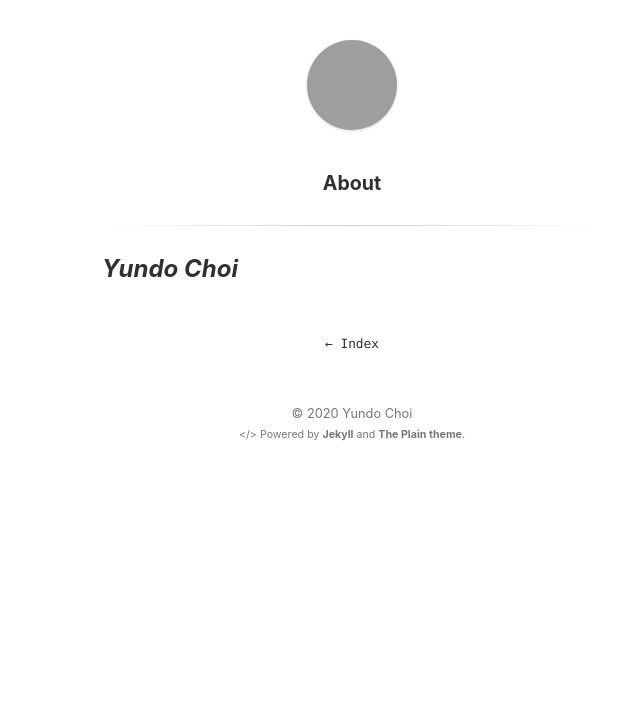
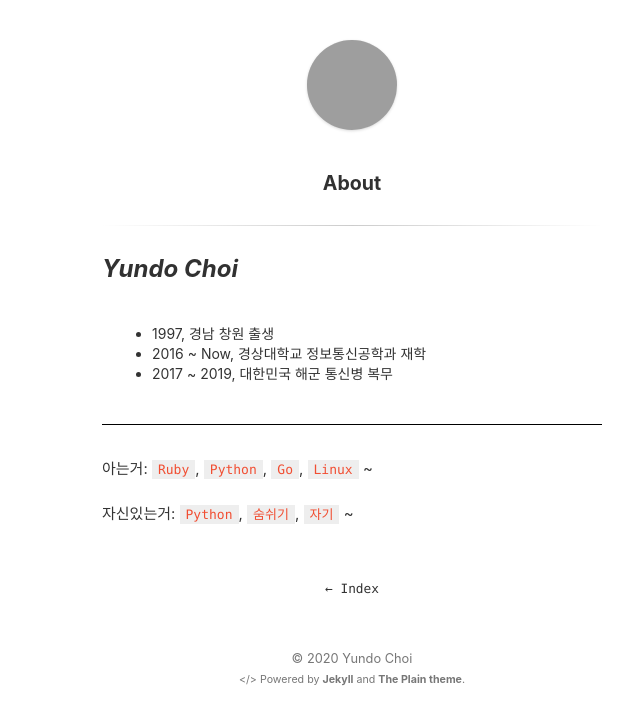
Before and after one commit to zygn/blog, a Jekyll site: the page built from about.md, in a window 1280 px wide. Shown: the top 725 px of the page, without its empty margins (288-928 px from the left). Built offline with Jekyll 4.4.1, drawn with Linux system fonts in a browser that asks for light colours; grey boxes are pictures that could not be loaded.

Commit message:
Update about.md

```diff
--- a/about.md
+++ b/about.md
@@ -2,6 +2,15 @@
 layout: page
 title: About
 ---
-
 *Yundo Choi*
 ---
+
+- 1997, 경남 창원 출생
+- 2016 ~ Now, 경상대학교 정보통신공학과 재학
+- 2017 ~ 2019, 대한민국 해군 통신병 복무
+
+---
+
+아는거: `Ruby`, `Python`, `Go`, `Linux` ~
+
+자신있는거: `Python`, `숨쉬기`, `자기` ~
```
